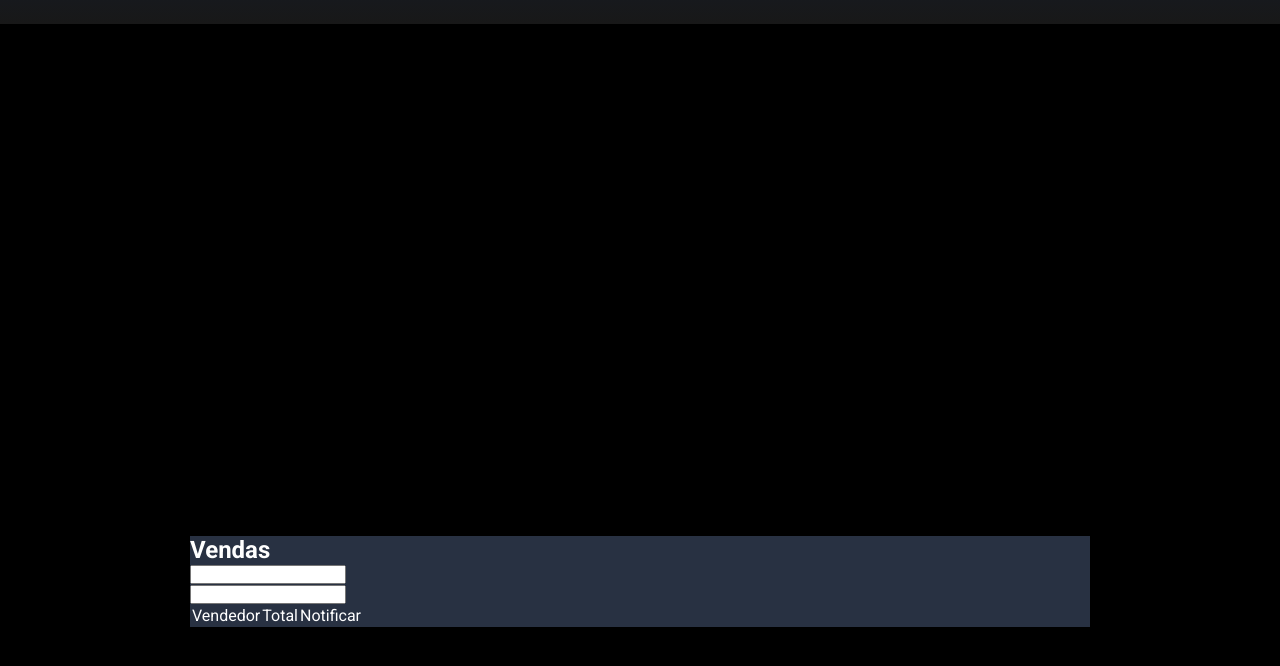
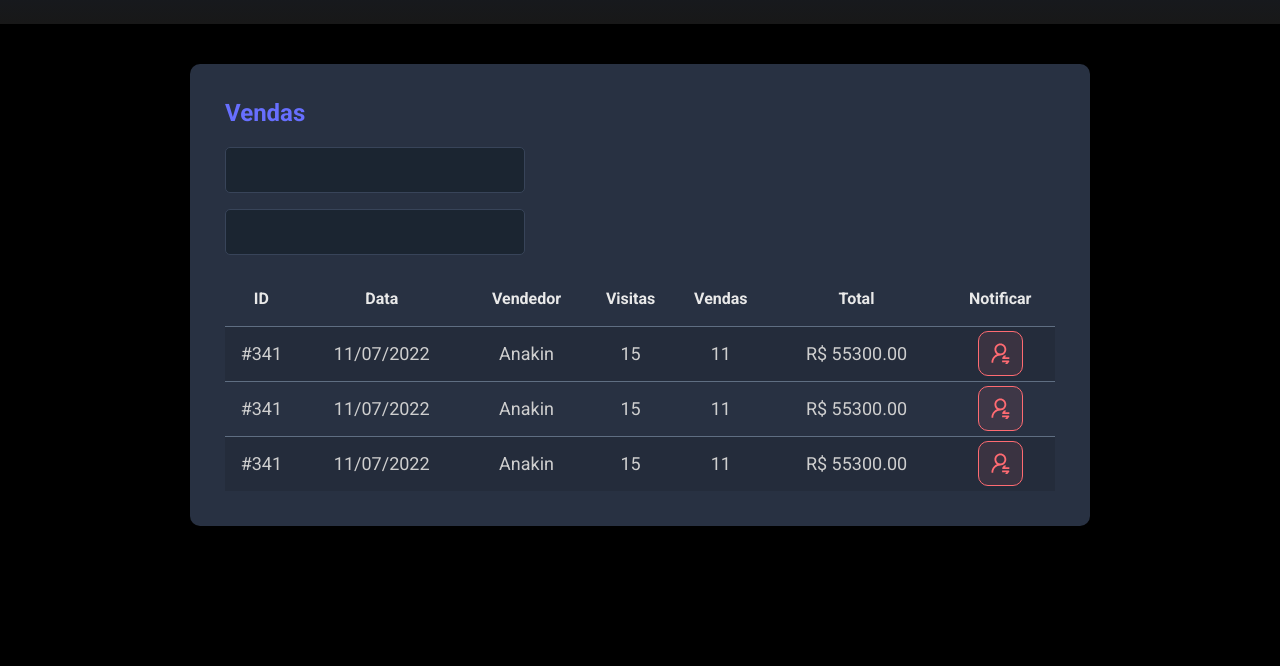
Before and after one commit to RicardoDiasdosSantos/dsmeta-css, a plain HTML site: page index.html in a window 1280 px wide. Shown: the part 196-862 px from the top of the page. After the commit the page ends 800 px from the top, so only its background shows below. Drawn offline with Linux system fonts and the light colour scheme.

Commit message:
Finalizado HTML e CSS aulas preparatórias

```diff
--- a/index.html
+++ b/index.html
@@ -1,5 +1,6 @@
 <!DOCTYPE html>
 <html lang="pt-br">
+
 <head>
     <meta charset="UTF-8">
     <meta http-equiv="X-UA-Compatible" content="IE=edge">
@@ -8,23 +9,25 @@
 
     <link rel="stylesheet" href="style.css">
 </head>
+
 <body>
     <header>
         <div class="dsmeta-logo-container">
             <img src="logo.svg" alt="DSMeta">
             <h1>DSMeta</h1>
             <p>
-              Desenvolvido por
-              <a href="https://www.linkedin.com/in/ricardo-dias-802557192/">@RicardoDias</a>
+                Desenvolvido por
+                <a href="https://www.linkedin.com/in/ricardo-dias-802557192/">@RicardoDias</a>
             </p>
         </div>
     </header>
 
     <main>
+        <!--CONTEUDO OU CORPO-->
         <section id="sales">
             <div class="dsmeta-container">
                 <div class="dsmeta-card">
-                    <h2>Vendas</h2>
+                    <h2 class="dsmeta-sales-title">Vendas</h2>
                     <div>
                         <div class="dsmeta-form-control-container">
                             <input class="dsmeta-form-control" type="text">
@@ -33,23 +36,74 @@
                             <input class="dsmeta-form-control" type="text">
                         </div>
                     </div>
-
                     <div>
-                        <table>
+                        <table class="dsmeta-sales-table">
                             <thead>
                                 <tr>
-                                    <td>Vendedor</td>
-                                    <td>Total</td>
-                                    <td>Notificar</td>
+                                    <th class="show992">ID</th>
+                                    <th class="show576">Data</th>
+                                    <th>Vendedor</th>
+                                    <th class="show992">Visitas</th>
+                                    <th class="show992">Vendas</th>
+                                    <th>Total</th>
+                                    <th>Notificar</th>
                                 </tr>
                             </thead>
+                            <tbody>
+                                <tr>
+                                    <td class="show992">#341</td>
+                                    <td class="show576">11/07/2022</td>
+                                    <td>Anakin</td>
+                                    <td class="show992">15</td>
+                                    <td class="show992">11</td>
+                                    <td>R$ 55300.00</td>
+                                    <td>
+                                        <div class="dsmeta-red-btn-container">
+                                            <div class="dsmeta-red-btn">
+                                                <img src="notification-icon.svg" alt="Notificar">
+                                            </div>
+                                        </div>
+                                    </td>
+
+                                </tr>
+                                <tr>
+                                    <td class="show992">#341</td>
+                                    <td class="show576">11/07/2022</td>
+                                    <td>Anakin</td>
+                                    <td class="show992">15</td>
+                                    <td class="show992">11</td>
+                                    <td>R$ 55300.00</td>
+                                    <td>
+                                        <div class="dsmeta-red-btn-container">
+                                            <div class="dsmeta-red-btn">
+                                                <img src="notification-icon.svg" alt="Notificar">
+                                            </div>
+                                        </div>
+                                    </td>
+                                </tr>
+                                <tr>
+                                    <td class="show992">#341</td>
+                                    <td class="show576">11/07/2022</td>
+                                    <td>Anakin</td>
+                                    <td class="show992">15</td>
+                                    <td class="show992">11</td>
+                                    <td>R$ 55300.00</td>
+                                    <td>
+                                        <div class="dsmeta-red-btn-container">
+                                            <div class="dsmeta-red-btn">
+                                                <img src="notification-icon.svg" alt="Notificar">
+                                            </div>
+                                        </div>
+                                    </td>
+                                </tr>
+                            </tbody>
                         </table>
                     </div>
-
                 </div>
             </div>
         </section>
     </main>
 
 </body>
+
 </html>
--- a/style.css
+++ b/style.css
@@ -45,16 +45,134 @@ header{
     font-weight: 300;
 }
 
-.dsmeta-card{
-    background-color: #283142;
-}
-
 .dsmeta-container{
     width: 100%;
     max-width: 900px;
     margin: 0 auto;
 }
 
-#sales{
-    padding: 40% 10px;
+.dsmeta-card {
+    background-color: #283142;
+    border-radius: 10px;
+    padding: 30px 10px;
 }
+
+.dsmeta-container {
+    width: 100%;
+    max-width: 900px;
+    margin: 0 auto;
+}
+
+#sales {
+    padding: 40px 10px;
+}
+
+.dsmeta-sales-title {
+    color: #676fff;
+    font-size: 24px;
+    margin-bottom: 20px;
+}
+
+.dsmeta-form-control-container {
+    margin-bottom: 16px;
+    max-width: 300px;
+}
+
+.dsmeta-form-control {
+    width: 100%;
+    height: 46px;
+    background-color: #1B2531;
+    border: 1PX solid #384459;
+    border-radius: 5px;
+    color: #9AAAbE;
+    padding: 0 20px;
+    font-size: 18px;
+}
+
+.dsmeta-sales-table {
+    width: 100%;
+    border-spacing: 0;
+    border-collapse: collapse;
+}
+
+.dsmeta-sales-table thead {
+    height: 55px;
+    font-size: 16px;
+    color: #e9e9e9;
+    font-weight: 700;
+}
+
+.dsmeta-sales-table tbody {
+    font-size: 14px;
+    font-weight: 400;
+    color: #cfcfcf;
+    text-align: center;
+}
+
+.dsmeta-sales-table tbody tr {
+    height: 74px;
+    background-color: #283142;
+    border-top: 1px solid #5f6e82;
+}
+
+.dsmeta-sales-table tbody tr:hover>td {
+    background-color: #384459;
+}
+
+.dsmeta-sales-table tbody tr:nth-child(odd) {
+    background-color: #242c3b;
+}
+
+.dsmeta-red-btn-container {
+  display: flex;
+  justify-content: center;
+}
+
+.dsmeta-red-btn {
+    height: 45px;
+    width: 45px;
+    background: rgba(255, 107, 114, 0.1);
+    border: 1px solid #FF6B72;
+    border-radius: 10px;
+    display: flex;
+    align-items: center;
+    justify-content: center;
+    cursor: pointer;
+}
+
+.dsmeta-red-btn img {
+    width: 19px;
+}
+
+.show576 {
+    display: none;
+}
+
+.show992 {
+    display: none;
+}
+
+@media (min-width: 576px) {
+    .show576 {
+        display: table-cell;
+    }
+
+    .dsmeta-card {
+        padding: 35px;
+    }
+
+    .dsmeta-sales-table tbody tr {
+        height: 55px;
+    }
+
+    .dsmeta-sales-table tbody {
+        font-size:18px;
+    }
+
+}
+
+@media (min-width: 992px) {
+    .show992 {
+        display: table-cell;
+    }
+}
```
Also changed, not shown: notification-icon.svg (added).
